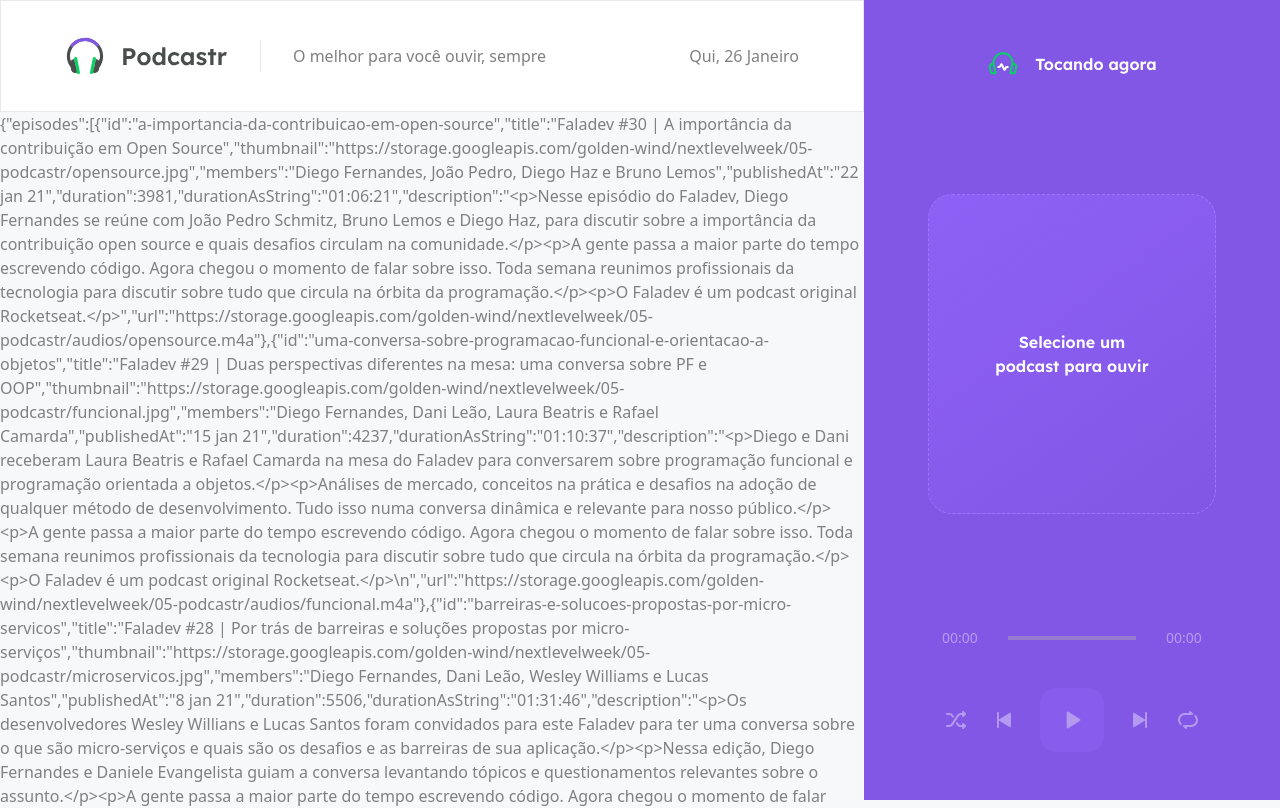
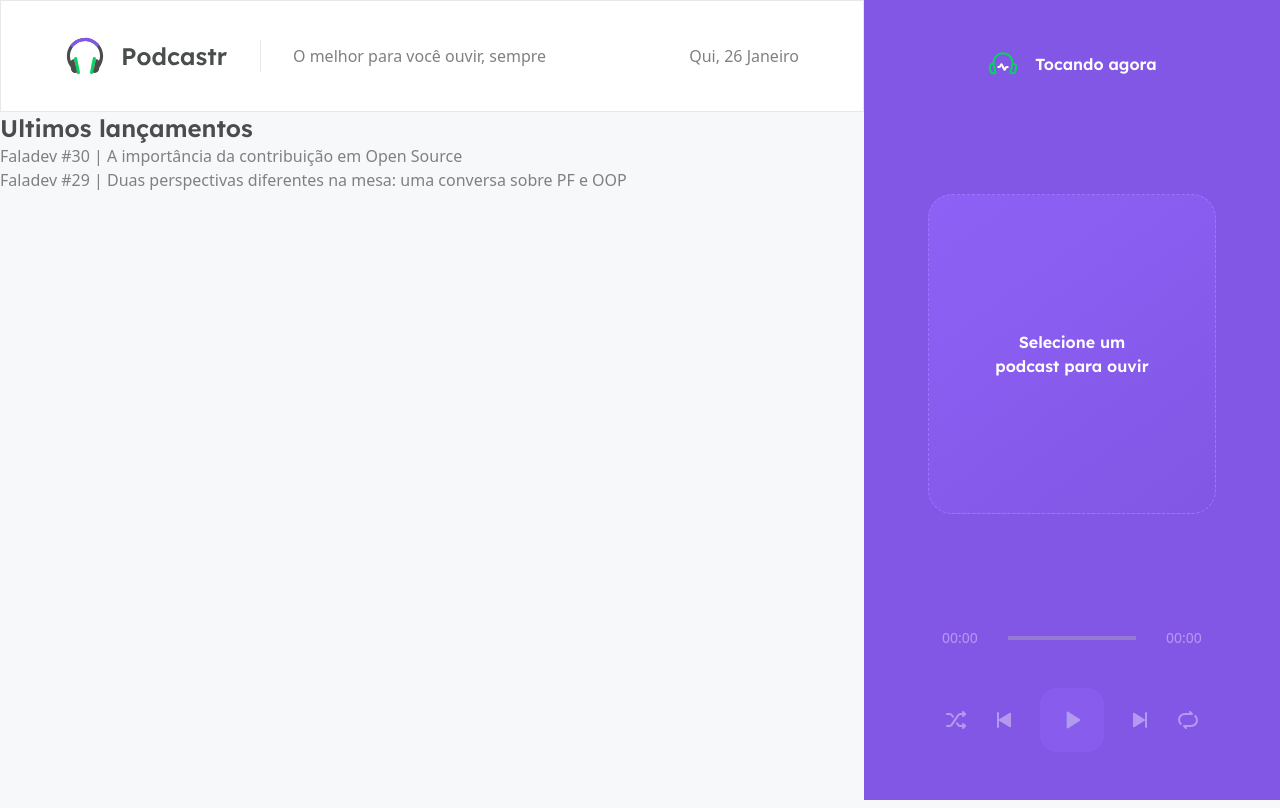
Before and after one commit to RenanFachin/RS_NLW_Podcastr, a Next.js app: page / in a window 1280 px wide. Shown: the top 808 px of the page. Built offline with nearby package versions, Linux system fonts and the light colour scheme; data requests are answered from the project's data file.

Commit message:
changing the return of the api data for the last 2 episodes and all the remaing episodes

```diff
--- a/src/pages/index.tsx
+++ b/src/pages/index.tsx
@@ -16,17 +16,40 @@ type Episode = {
   url: string;
 }
 
-
 type HomeProps = {
-  episodes: Episode[]
+  latestEpisodes: Episode[]
+  allEpisodes: Episode[]
 }
 
-export default function Home(episodes: HomeProps) {
-  console.log(episodes)
+export default function Home({ latestEpisodes, allEpisodes }: HomeProps) {
+  console.log(latestEpisodes)
 
   return (
     <div className="">
-      <p>{JSON.stringify(episodes)}</p>
+      <section className="">
+        <h2>
+          Ultimos lançamentos
+        </h2>
+
+        {/* Pegando apenas os 2 últimos episódios - DICA: fazer dois returns diferentes da API*/}
+        <ul>
+          {
+            latestEpisodes.map(episode => {
+              return (
+                <li key={episode.id}>
+                  <a href="">
+                    {episode.title}
+                  </a>
+                </li>
+              )
+            })
+          }
+        </ul>
+      </section>
+
+
+
+      <section className=""></section>
     </div>
   )
 }
@@ -75,9 +98,14 @@ export const getStaticProps: GetStaticProps = async () => {
   })
 
 
+  // Criando uma variável para receber apenas os 2 últimos episódios e retornando como props
+  const latestEpisodes = episodes.slice(0, 2)
+  const allEpisodes = episodes.slice(2, episodes.length)
+
   return {
     props: {
-      episodes: episodes,
+      latestEpisodes,
+      allEpisodes
     },
     revalidate: 60 * 60 * 8
   }
```
